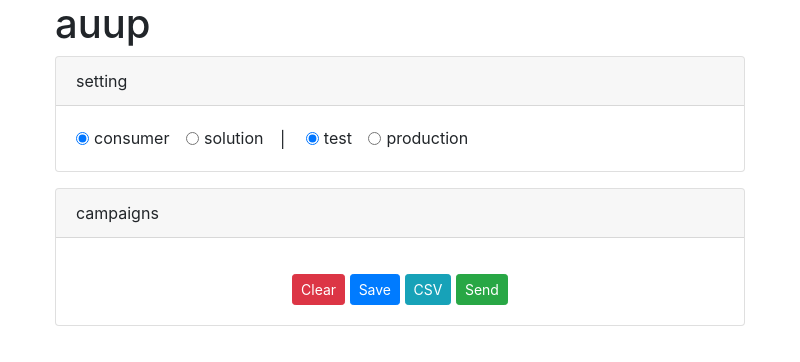
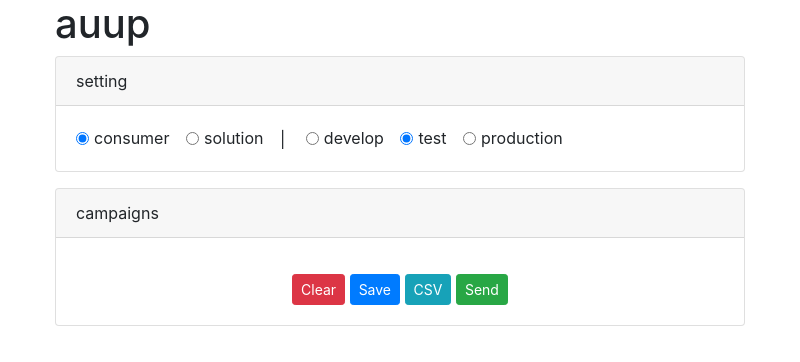
Before and after one commit to baiman240z/auupts, an Electron app: page index.html in a window 800 px wide. Drawn offline with nearby package versions, Linux system fonts and the light colour scheme; no server answers.

Commit message:
added development server

```diff
--- a/index.html
+++ b/index.html
@@ -28,6 +28,10 @@
                 </div>
                 <span>|</span>
                 <div class="form-check form-check-inline ml-3">
+                    <input id="develop" type="radio" class="form-check-input" name="env" value="develop">
+                    <label class="form-check-label" for="develop">develop</label>
+                </div>
+                <div class="form-check form-check-inline">
                     <input id="test" type="radio" class="form-check-input" name="env" value="test" checked>
                     <label class="form-check-label" for="test">test</label>
                 </div>
```
Also changed, not shown: src/classes/campaign.ts (+3 -5 lines).
